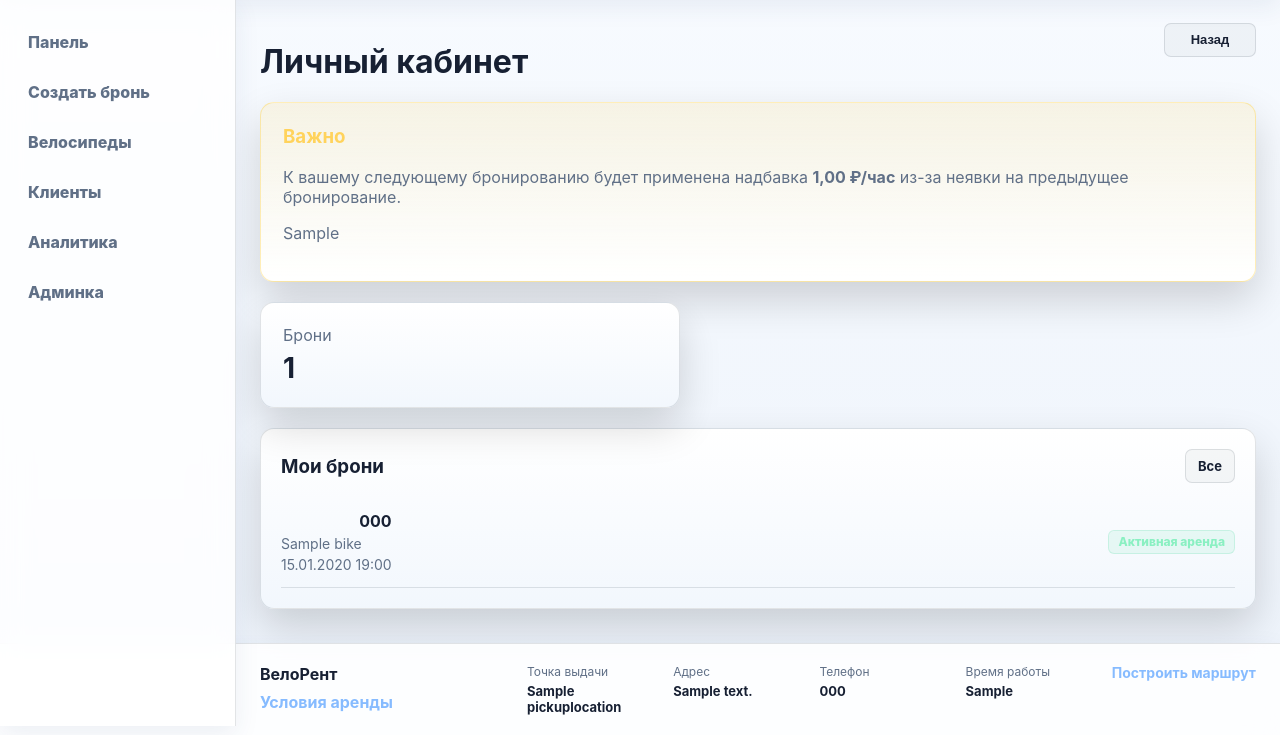
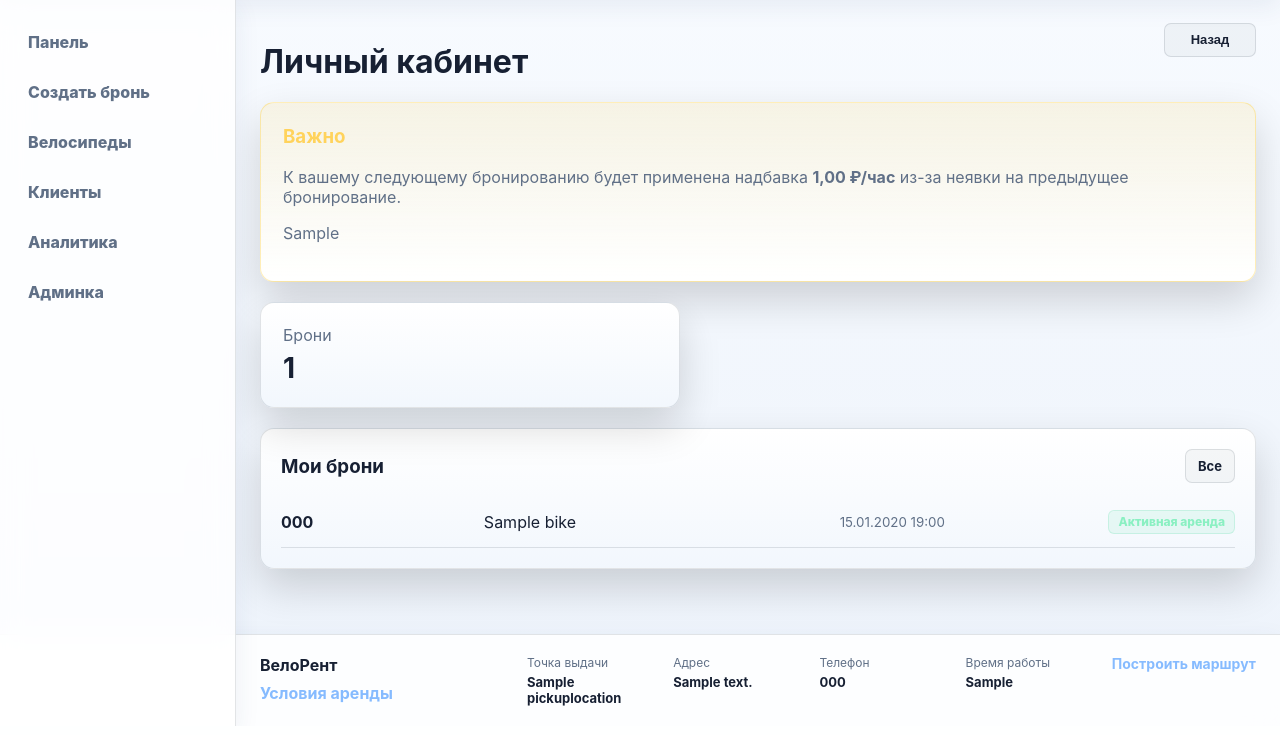
Before and after one commit to denchikslazieeet/velorent_system, a Django app: page /dashboard/ in a window 1280 px wide. Shown: the part 74-809 px from the top of the page. Run offline with Django 5.2, Linux system fonts and the light colour scheme; a user stored in the database is signed in; tables that the repository leaves empty hold one stand-in row (values such as "Sample post").

Commit message:
Tidy user booking list layout

```diff
--- a/static/css/style.css
+++ b/static/css/style.css
@@ -1518,6 +1518,45 @@ input[type="radio"] {
     font-size: 14px;
 }
 
+.booking-list-row {
+    display: grid;
+    grid-template-columns: minmax(0, 1fr) auto;
+    gap: 14px;
+    align-items: center;
+    padding: 13px 0;
+}
+
+.booking-list-main {
+    display: grid;
+    grid-template-columns: minmax(92px, 0.55fr) minmax(160px, 1fr) minmax(130px, 0.75fr);
+    gap: 16px;
+    align-items: center;
+    color: inherit;
+    text-decoration: none;
+    min-width: 0;
+}
+
+.booking-list-main strong {
+    text-align: left;
+}
+
+.booking-list-main span,
+.booking-list-main small {
+    min-width: 0;
+    overflow: hidden;
+    text-overflow: ellipsis;
+    white-space: nowrap;
+}
+
+.booking-list-main small {
+    color: var(--muted);
+}
+
+.booking-list-main:hover strong,
+.booking-list-main:hover span {
+    color: var(--accent);
+}
+
 .hero-centered {
     position: relative;
     overflow: hidden;
@@ -1725,6 +1764,16 @@ input[type="radio"] {
 
     .list-row strong {
         text-align: left;
+    }
+
+    .booking-list-row {
+        display: grid;
+        grid-template-columns: 1fr;
+    }
+
+    .booking-list-main {
+        grid-template-columns: 1fr;
+        gap: 4px;
     }
 
     .price-line {
--- a/templates/dashboard/user_dashboard.html
+++ b/templates/dashboard/user_dashboard.html
@@ -58,12 +58,12 @@
     </div>
 
     {% for booking in bookings %}
-        <div class="list-row compact-row">
-            <div class="row-main">
+        <div class="list-row compact-row booking-list-row">
+            <a href="{% url 'booking-detail' booking.pk %}" class="booking-list-main">
                 <strong>{{ booking.number }}</strong>
-                <small>{{ booking.bike.title }}</small>
+                <span>{{ booking.bike.title }}</span>
                 <small>{{ booking.start_at|date:"d.m.Y H:i" }}</small>
-            </div>
+            </a>
             <span class="status-badge status-{{ booking.status }}">
                 {{ booking.get_status_display }}
             </span>
```
